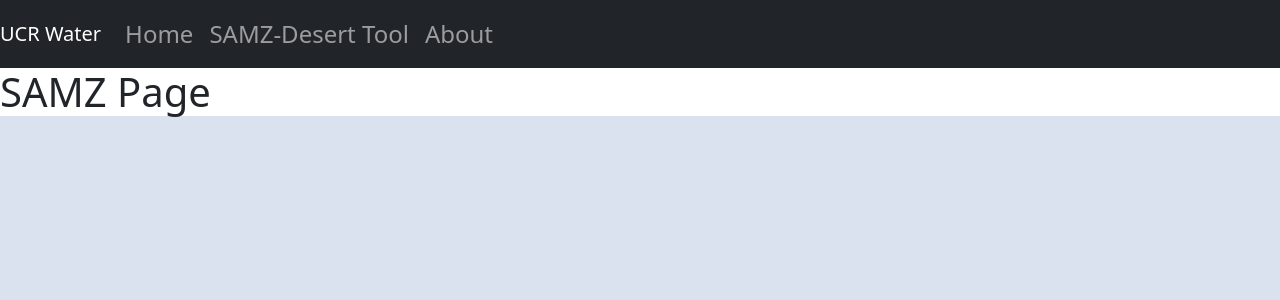
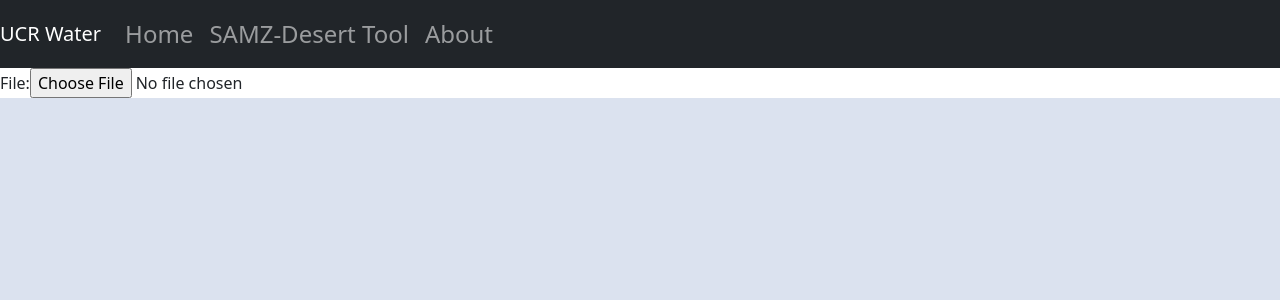
Before and after one commit to CS-UCR/senior-design-project-farmersonly, a Next.js app: page /samz in a window 1280 px wide. Shown: the top 300 px of the page. Built offline with nearby package versions, Linux system fonts and the light colour scheme.

Commit message:
minor changes

```diff
--- a/components/navbar.js
+++ b/components/navbar.js
@@ -4,12 +4,11 @@ import 'bootstrap/dist/css/bootstrap.min.css';
 
 import styles from '../styles/navbar.module.css'
 
-
 export default function navbar(){
     return (
       <Navbar bg="dark" variant="dark" sticky="top" className={styles.container}>
 
-        <Navbar.Brand href="#home">UCR Water</Navbar.Brand>
+        <Navbar.Brand>UCR Water</Navbar.Brand>
 
         <Nav className="me-auto">
           <Nav.Link href="landing">Home</Nav.Link>
--- a/pages/index.js
+++ b/pages/index.js
@@ -1,5 +1,4 @@
 import Head from 'next/head'
-import Navbar from '../components/navbar'
 import Landing from '../pages/landing'
 
 import styles from '../styles/index.module.css'
--- a/pages/samz.js
+++ b/pages/samz.js
@@ -4,6 +4,14 @@ import styles from '../styles/samz.module.css'
 
 export default function samz(){
   return(
-    <h1>SAMZ Page</h1>
+    <div className={styles.container}>
+      <form>
+        <label>
+          File:
+          <input type="file" name="name" />
+        </label>
+      </form>
+    </div>
+
   )
 }
```
